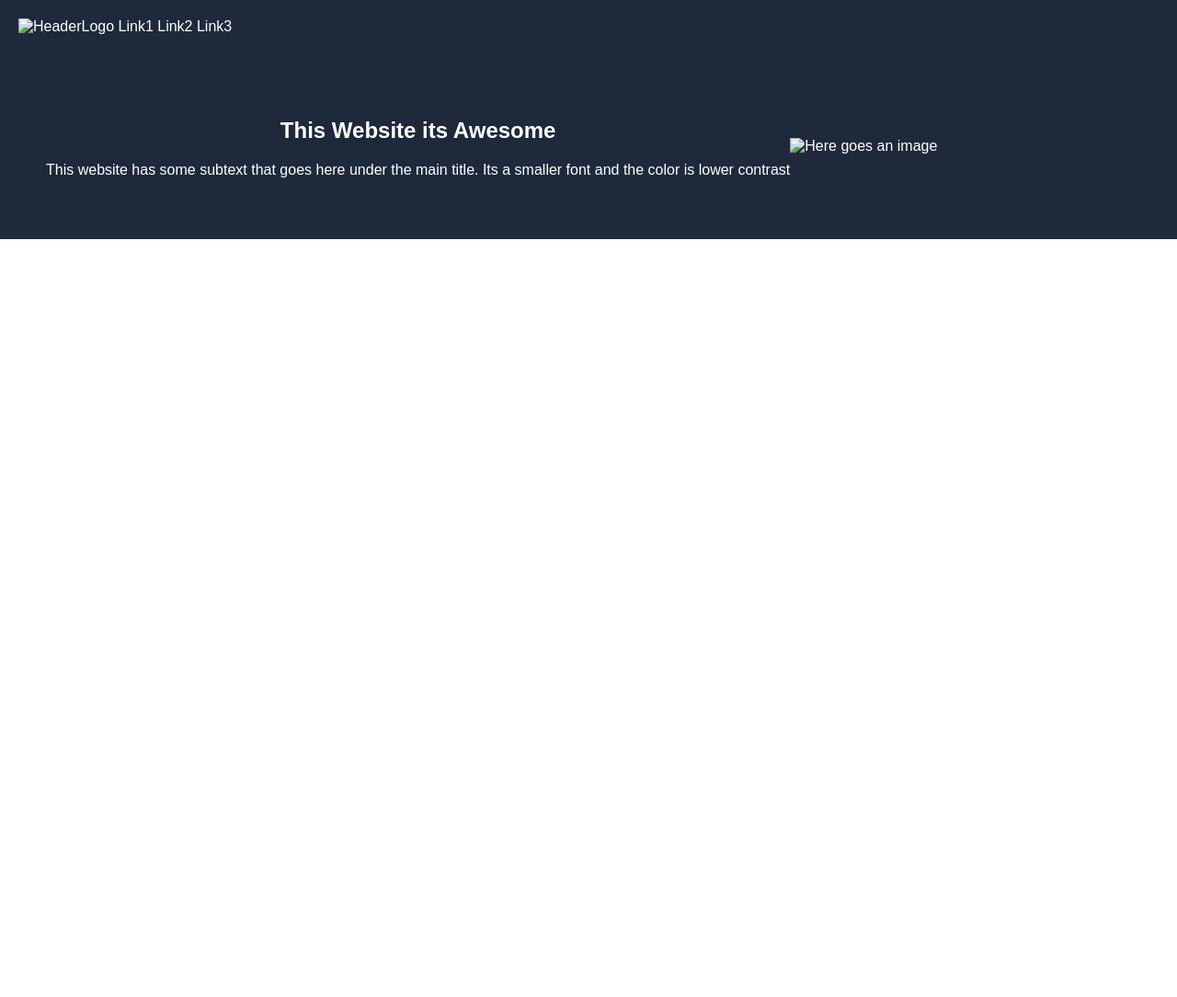
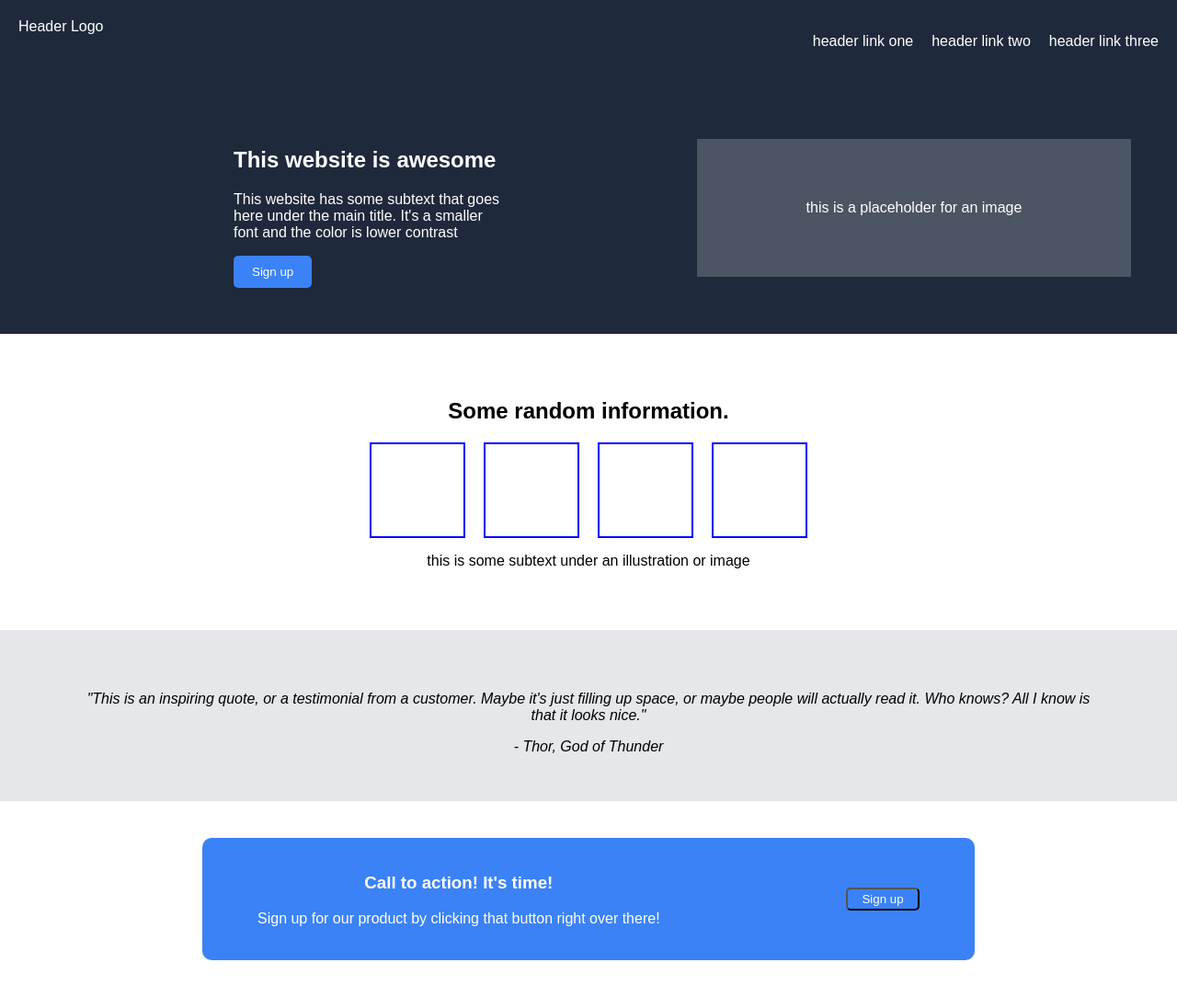
Before and after one commit to bjta07/Landing-page, a plain HTML site: page index.html in a window 1280 px wide. Shown: the whole page at 92% size. Before the commit the page ends 800 px from the top, so only its background shows below. Drawn offline with Linux system fonts and the light colour scheme.

Commit message:
Update all the sections

```diff
--- a/index.html
+++ b/index.html
@@ -7,25 +7,48 @@
     <title>Landing Page</title>
 </head>
 <body>
-    <header class="navbar">
-        <nav class="navlinks">
-            <img src="" alt="HeaderLogo">
-            <a href="#">Link1</a>
-            <a href="#">Link2</a>
-            <a href="#">Link3</a>
+    <header>
+        <div class="logo">Header Logo</div>
+        <nav>
+            <ul>
+                <li><a href="#">header link one</a></li>
+                <li><a href="#">header link two</a></li>
+                <li><a href="#">header link three</a></li>
+            </ul>
         </nav>
     </header>
     <section class="hero">
-        <div class="Title">
-            <h1>This Website its Awesome</h1>
-            <p>This website has some subtext that goes here under the main title. Its a smaller font and the color is lower contrast</p>
+        <div class="hero-text">
+            <h1>This website is awesome</h1>
+            <p>This website has some subtext that goes here under the main title. It's a smaller font and the color is lower contrast</p>
+            <button>Sign up</button>
         </div>
-        <div class="Image">
-            <img src="" alt="Here goes an image">
+        <div class="hero-image">this is a placeholder for an image</div>
+    </section>
+    <section class="info">
+        <h2>Some random information.</h2>
+        <div class="info-boxes">
+            <div class="box"></div>
+            <div class="box"></div>
+            <div class="box"></div>
+            <div class="box"></div>
+        </div>
+        <p class="subtext">this is some subtext under an illustration or image</p>
+    </section>
+    <section class="quote">
+        <blockquote>
+            "This is an inspiring quote, or a testimonial from a customer. Maybe it's just filling up space, or maybe people will actually read it. Who knows? All I know is that it looks nice."
+        </blockquote>
+        <cite>- Thor, God of Thunder</cite>
+    </section>
+    <section class="cta">
+        <div class="cta-content">
+            <div>
+                <h3>Call to action! It's time!</h3>
+                <p>Sign up for our product by clicking that button right over there!</p>
+            </div>
+            <button>Sign up</button>
         </div>
     </section>
-    <section></section>
-    <section></section>
-    <footer></footer>
 </body>
 </html>
```
